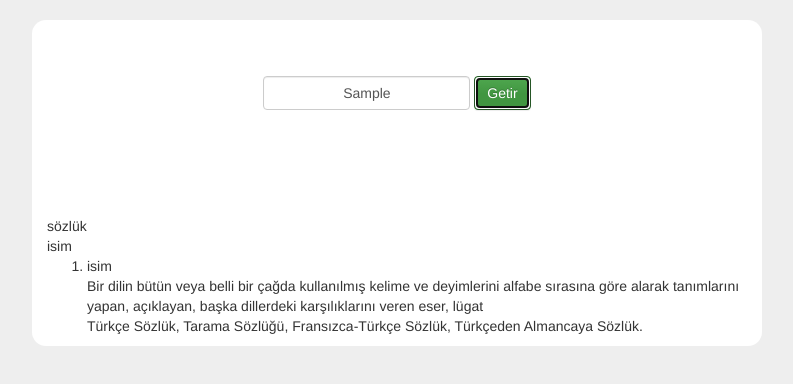
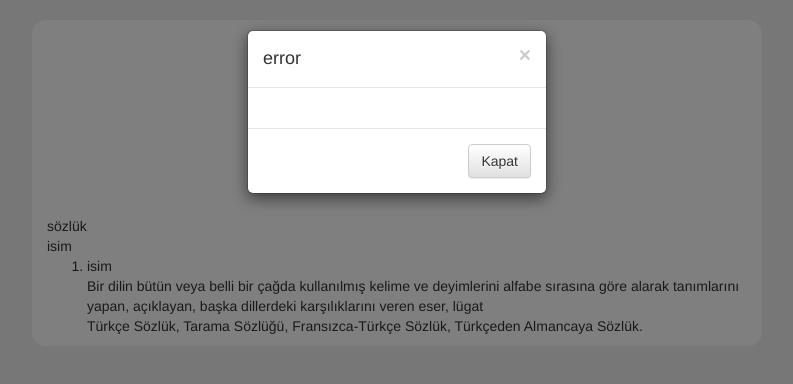
Before and after one commit to tayfun/sozluk, a React (Create React App) app in the folder front-end/: page / in a window 1280 px wide. Both pictures are taken after typing "Sample" into the empty fields and a click on the button "Getir". Shown: the top 384 px of the page, without its empty margins (243-1036 px from the left). Built offline with nearby package versions, Linux system fonts and the light colour scheme; no server answers.

Commit message:
Most requested feature :D Add not found modal.

```diff
--- a/front-end/src/App.js
+++ b/front-end/src/App.js
@@ -1,6 +1,6 @@
 import React, { Component } from 'react';
 import './App.css';
-import { Navbar, Jumbotron, Button, FormGroup, FormControl, Form, ControlLabel } from 'react-bootstrap';
+import { Navbar, Jumbotron, Button, FormGroup, FormControl, Form, ControlLabel, Modal } from 'react-bootstrap';
 import $ from 'jquery'
 
 var API_URL = "https://l2eccf6n1c.execute-api.eu-west-1.amazonaws.com/prod"
@@ -193,11 +193,35 @@ class EntryList extends Component {
 }
 
 
+class MessageModal extends Component {
+  render() {
+    return (
+      <Modal show={this.props.show} bsSize="small" aria-labelledby="contained-modal-title-sm" onHide={this.props.onHide}>
+        <Modal.Header closeButton>
+          <Modal.Title id="contained-modal-title-sm">{this.props.title}</Modal.Title>
+        </Modal.Header>
+        <Modal.Body>
+          {this.props.text}
+        </Modal.Body>
+        <Modal.Footer>
+          <Button onClick={this.props.onHide}>Kapat</Button>
+        </Modal.Footer>
+      </Modal>
+    );
+  }
+}
+
+
 class App extends Component {
   constructor(props) {
     super(props);
     this.state = {
-      entry_list: sozluk
+      entry_list: sozluk,
+      show_modal: false,
+      message: {
+        title: 'Hata',
+        text: 'Hata',
+      }
     };
     this.getEntryList = this.getEntryList.bind(this);
     if (props.entry) {
@@ -229,18 +253,40 @@ class App extends Component {
         this.setState({entry_list: entry_list})
       }.bind(this),
       error: function(xhr, status, err) {
-        console.error(status, err.toString());
-      }
+        if (xhr.status === 404) {
+          this.setState({
+            show_modal: true,
+            message: {
+              title: 'Kelime bulunamadı',
+              text: <h5><b>{entry}</b> kelimesi veritabanında bulunamadı.</h5>,
+            }
+          })
+        } else {
+          this.setState({
+            show_modal: true,
+            message: {
+              title: status,
+              text: <h5>{err.toString()}</h5>,
+            }
+          })
+        }
+      }.bind(this)
     });
   }
 
   render() {
+    let modalClose = () => this.setState({show_modal: false});
     return (
       <div>
-      <Jumbotron className="App">
-        <SearchBar getEntryList={this.getEntryList} />
-      </Jumbotron>
-      <EntryList entry_list={this.state.entry_list} />
+        <Jumbotron className="App">
+          <SearchBar getEntryList={this.getEntryList} />
+        </Jumbotron>
+        <EntryList entry_list={this.state.entry_list} />
+        <MessageModal
+          show={this.state.show_modal}
+          title={this.state.message.title}
+          text={this.state.message.text}
+          onHide={modalClose} />
       </div>
     );
   }
```
